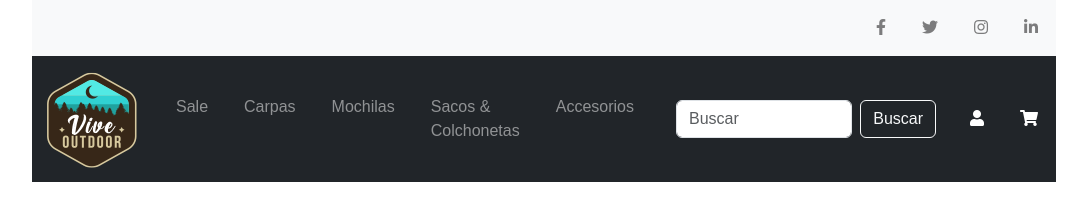
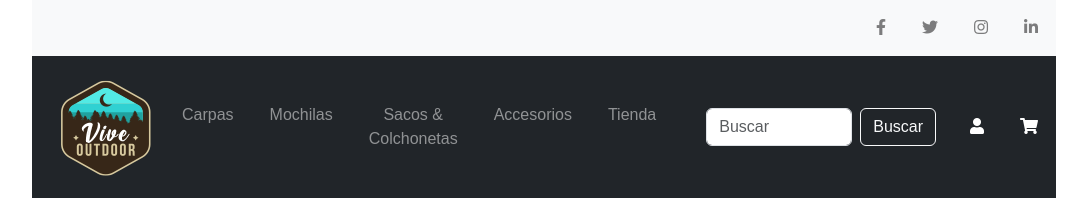
Before and after one commit to lorelero/frontend_01_viveoutdoors, a React (Vite) app: page / in a window 1280 px wide. Shown: the top 208 px of the page, without its empty margins (96-1183 px from the left). Built offline with nearby package versions, Linux system fonts and the light colour scheme; no server answers.

Commit message:
agregué link tienda en el navbar, vinculé ícono de carro de compra, mejoras visuales

```diff
--- a/src/components/CarouselComponent.jsx
+++ b/src/components/CarouselComponent.jsx
@@ -1,4 +1,3 @@
-import React from "react";
 import { Carousel } from "react-bootstrap";
 
 const CarouselComponent = () => {
--- a/src/components/Header.jsx
+++ b/src/components/Header.jsx
@@ -1,4 +1,3 @@
-import React from 'react';
 import { Link } from 'react-router-dom';
 
 const Header = () => {
--- a/src/components/Navbar.jsx
+++ b/src/components/Navbar.jsx
@@ -1,4 +1,4 @@
-import React from "react";
+
 import { Navbar, Nav, Form, FormControl, Button } from "react-bootstrap";
 
 const CustomNavbar = () => {
@@ -27,23 +27,24 @@
 
       {/* Menú principal */}
       <Navbar bg="dark" variant="dark" expand="lg">
-        <Navbar.Brand href="/">
+        <Navbar.Brand href="/" className="m-2">
           <img
             src="./logo_100x100.png"
             alt="Logo"
-            className="d-inline-block align-top"
+            className="d-inline-block align-top ms-3"
           />
         </Navbar.Brand>
         <Navbar.Toggle aria-controls="basic-navbar-nav" />
         <Navbar.Collapse id="basic-navbar-nav">
-          <Nav className="ml-auto">
-            <Nav.Link href="/sale">Sale</Nav.Link>
+          <Nav className="text-center d-flex justify-content-between ">
+
             <Nav.Link href="/carpas">Carpas</Nav.Link>
             <Nav.Link href="/mochilas">Mochilas</Nav.Link>
             <Nav.Link href="/sacos&colchonetas">Sacos & Colchonetas</Nav.Link>
             <Nav.Link href="/accesorios">Accesorios</Nav.Link>
+            <Nav.Link href="/tienda">Tienda</Nav.Link>
           </Nav>
-          <Form inline className="ml-3">
+          <Form inline className="ml-4">
             <div className="d-flex m-2">
               <FormControl
                 type="text"
@@ -58,7 +59,7 @@
             <Nav.Link href="/account" className="text-white">
               <i className="fas fa-user"></i>
             </Nav.Link>
-            <Nav.Link href="#" className="text-white">
+            <Nav.Link href="/cart" className="text-white">
               <i className="fas fa-shopping-cart"></i>
             </Nav.Link>
           </Nav>
```
